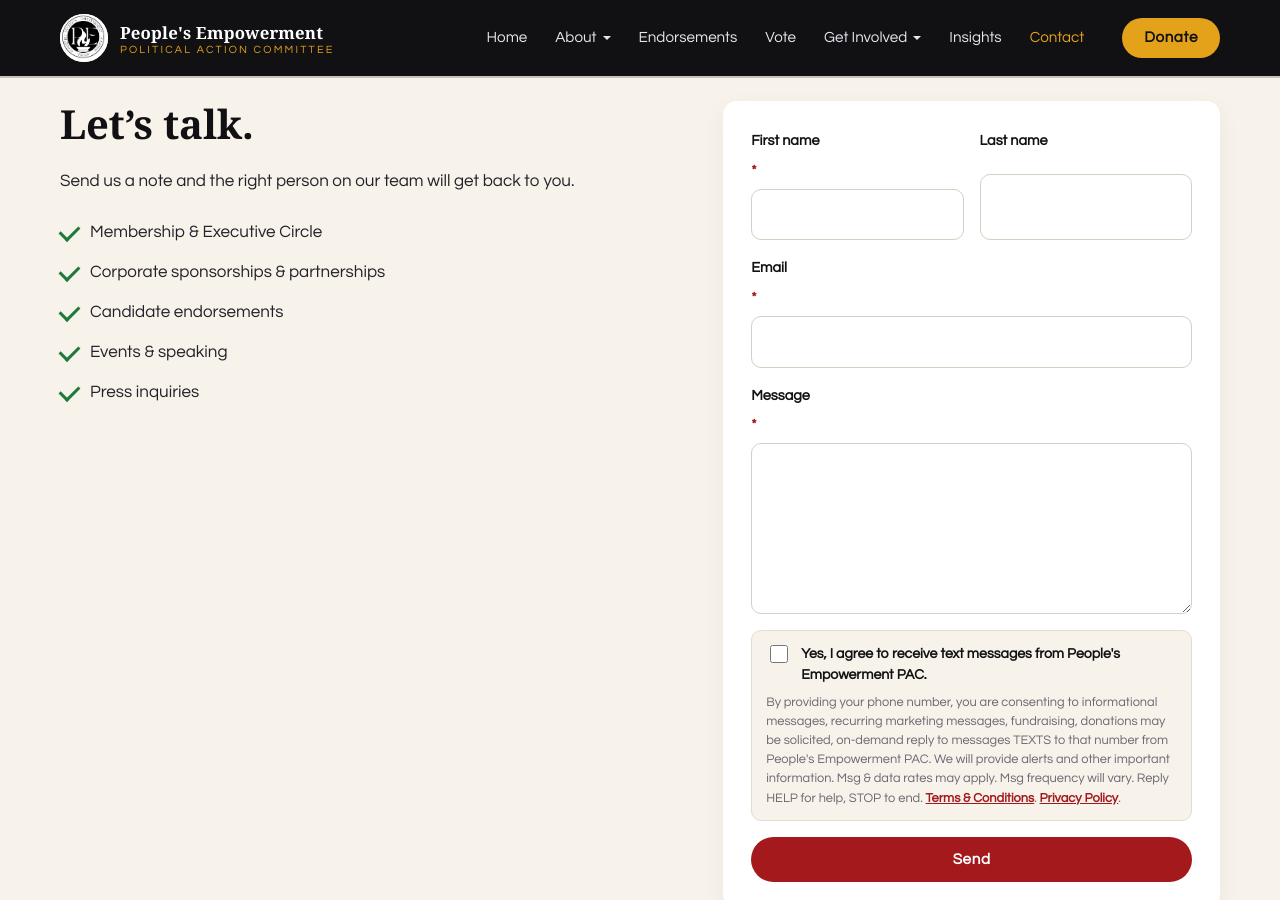
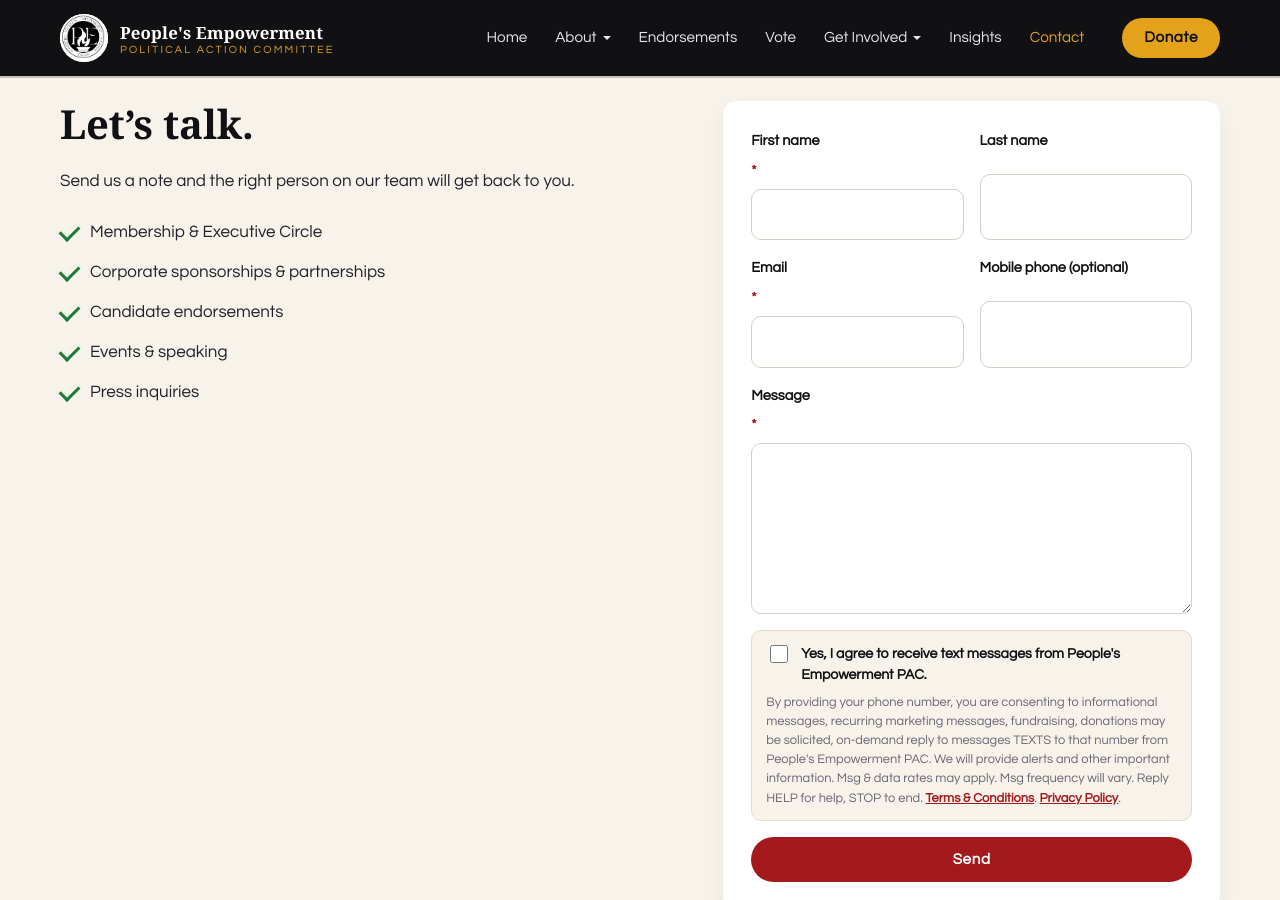
Before and after one commit to PEPACNC/pepac-site, a Jekyll site: the page built from contact.html, in a window 1280 px wide and 900 px high, scrolled down 420 px. Built offline with Jekyll 4.4.1, drawn with Linux system fonts in a browser that asks for light colours; some web fonts are replaced.

Commit message:
Add mobile phone field to contact form

```diff
--- a/contact.html
+++ b/contact.html
@@ -18,7 +18,7 @@ description: "Contact People’s Empowerment PAC."
     <form class="form card" data-form action="{{ site.form_endpoint }}" method="POST">
       {% include form-fields.html subject="Website contact form" %}
       <div class="row"><label>First name <span class="req">*</span><input name="first_name" required autocomplete="given-name"></label><label>Last name<input name="last_name" autocomplete="family-name"></label></div>
-      <label>Email <span class="req">*</span><input type="email" name="email" required autocomplete="email"></label>
+      <div class="row"><label>Email <span class="req">*</span><input type="email" name="email" required autocomplete="email"></label><label>Mobile phone (optional)<input type="tel" name="phone" autocomplete="tel"></label></div>
       <label>Message <span class="req">*</span><textarea name="message" rows="6" required></textarea></label>
       <button class="btn btn-red btn-block" type="submit">Send</button>
     </form>
```
